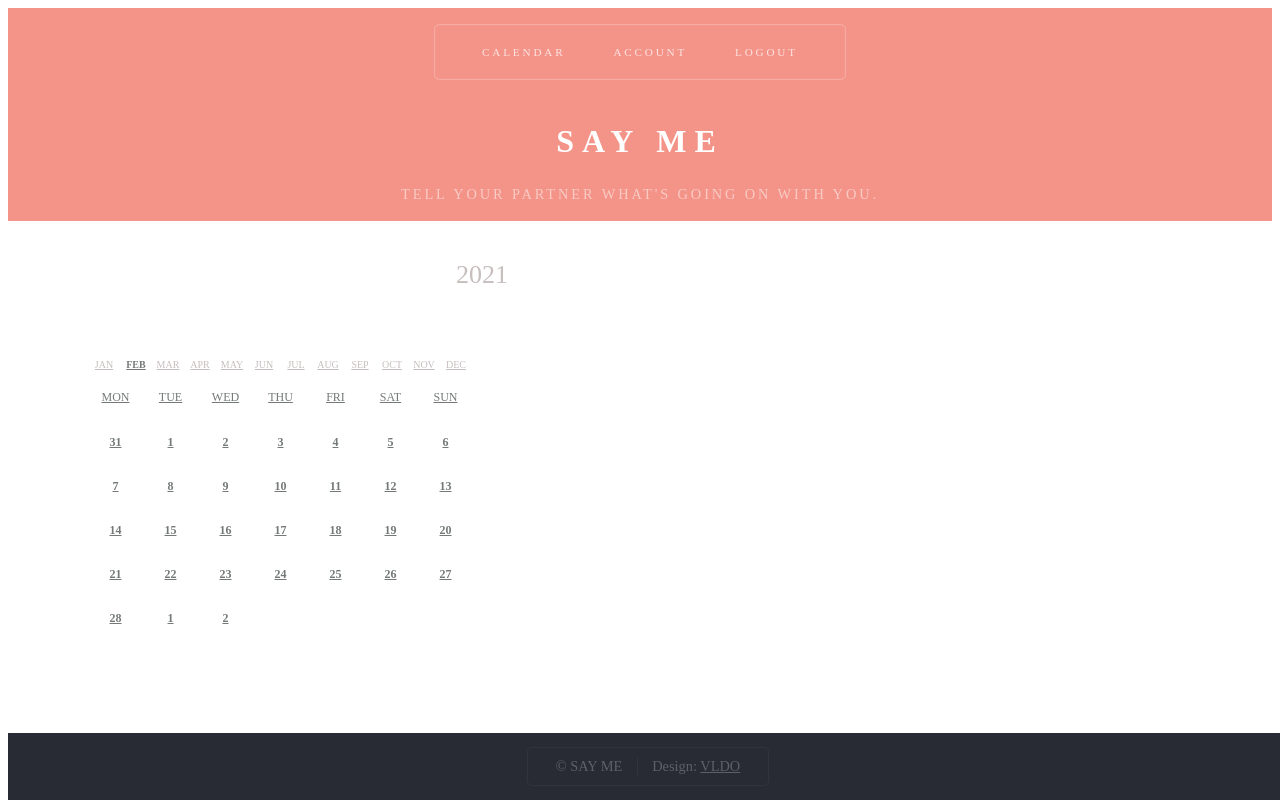
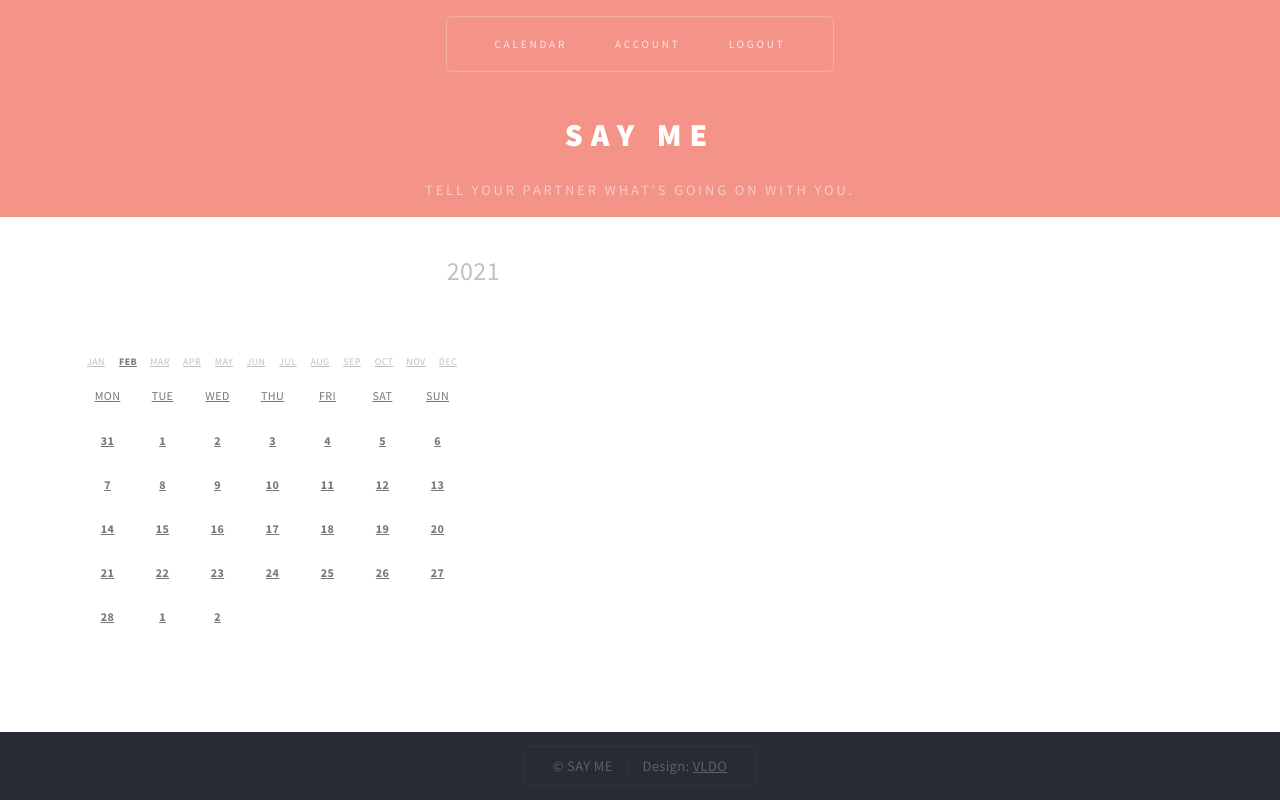
Before and after one commit to daneelzam/say-me, a React (Create React App) app in the folder client/: page /login in a window 1280 px wide. Built offline with nearby package versions, Linux system fonts and the light colour scheme.

Commit message:
footer module style

```diff
--- a/client/public/index.html
+++ b/client/public/index.html
@@ -3,6 +3,7 @@
 <head>
   <meta charset="UTF-8">
   <meta name="viewport" content="width=device-width, initial-scale=1.0">
+  <link rel="stylesheet" href="./style.css" />
   <title>SayMe</title>
 </head>
 <body>
--- /dev/null
+++ b/client/public/style.css
@@ -0,0 +1,10 @@
+@import url("https://fonts.googleapis.com/css?family=Source+Sans+Pro:400,400italic,700,900");
+
+
+body {
+    font-family: 'Source Sans Pro', sans-serif;
+    letter-spacing: 0.025em;
+    margin: 0;
+    min-height: 100vh;
+    position: relative;
+}
--- a/client/src/components/Footer/Footer.js
+++ b/client/src/components/Footer/Footer.js
@@ -1,12 +1,13 @@
 import React from 'react';
-import './Footer.css';
+import style from './Footer.module.css';
 
 function Footer() {
   return (
-      <section id="footer">
-      <div id="copyright">
-          <ul>
-              <li>&copy; SAY ME</li><li>Design: <a href="#">VLDO</a></li>
+      <section className={style.footer}>
+      <div className={style.copyright}>
+          <ul className={style.copyright_ul}>
+              <li className={style.copyright_ul_li}>&copy; SAY ME</li>
+              <li className={style.copyright_ul_li}>Design: <a className={style.copyright_a} href="#">VLDO</a></li>
           </ul>
       </div>
       </section>
--- a/client/src/components/Footer/Footer.css
+++ b/client/src/components/Footer/Footer.module.css
@@ -1,22 +1,22 @@
 /* Footer */
 
-#footer {
+.footer {
   position: absolute;
   width: 100%;
   bottom: 0;
-background: #282b34;
-color: #eee;
+  background: #282b34;
+  color: #eee;
   color: rgba(255, 255, 255, 0.5);
   margin-bottom: 0;
 }
 
 /* Copyright */
 
-#copyright {
+.copyright {
 text-align: center;
 }
 
-#copyright ul {
+.copyright_ul {
 display: inline-block;
 border-radius: 0.35em;
 box-shadow: inset 0px 0px 1px 1px rgba(255, 255, 255, 0.05);
@@ -26,7 +26,7 @@ padding: 0.75em 2em;
 font-size: 0.9em;
 }
 
-#copyright ul li {
+.copyright_ul_li {
   display: inline-block;
   margin-left: 1em;
   padding-left: 1em;
@@ -34,16 +34,16 @@ font-size: 0.9em;
   border-left-color: rgba(255, 255, 255, 0.05);
 }
 
-  #copyright ul li:first-child {
+  .copyright_ul_li:first-child {
     border-left: 0;
     margin-left: 0;
     padding-left: 0;
   }
 
-#copyright a {
+.copyright_a {
 color: inherit;
 }
 
-#copyright a:hover {
+.copyright_a:hover {
   color: #fff;
       }
```
